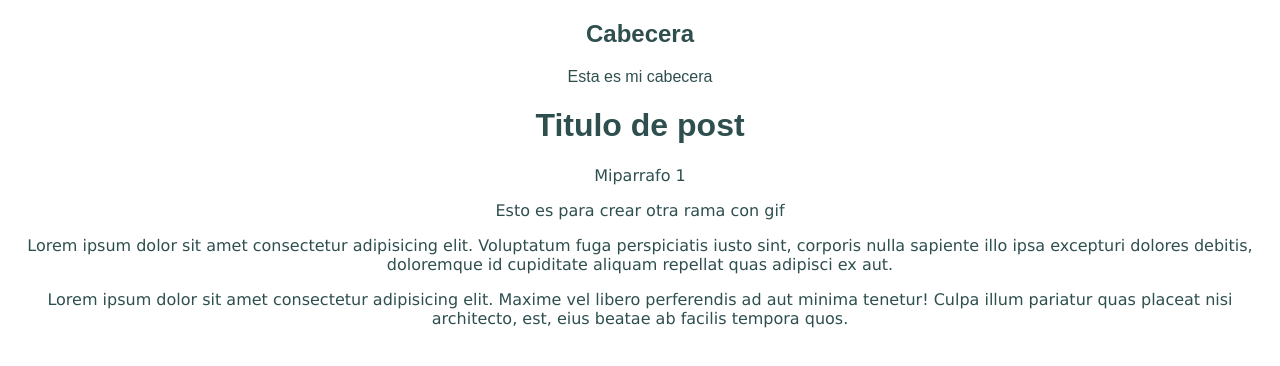
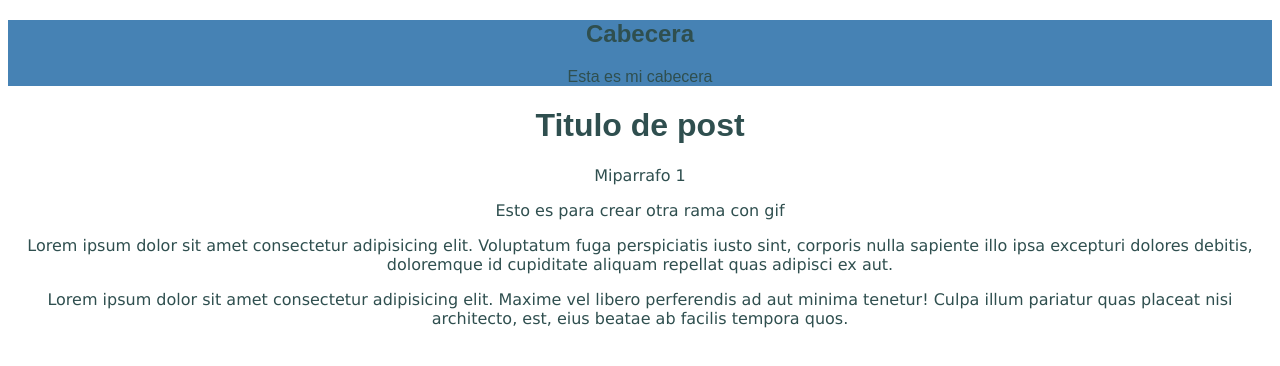
Before and after one commit to Villalbad10/aprendiendoGit, a plain HTML site: page index.html in a window 1280 px wide. Drawn offline with Linux system fonts and the light colour scheme.

Commit message:
Volvi el color de cabecera

```diff
--- a/css/styles.css
+++ b/css/styles.css
@@ -7,3 +7,7 @@ p{
     font-family: Verdana, Geneva, Tahoma, sans-serif;
     justify-content: left;
 }
+.cabecera{
+    background-color: steelblue;
+    width: 100%;
+}
```
